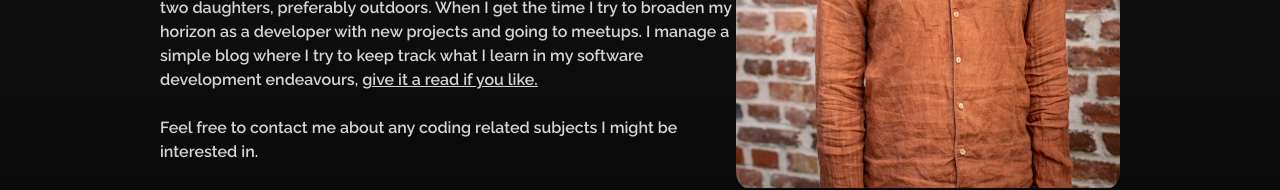
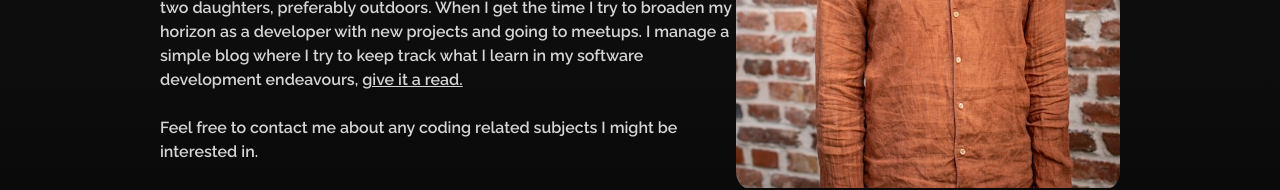
Before and after one commit to qvarnstr0m/NextJSTailwindPortfolio, a Next.js app: page / in a window 1280 px wide. Shown: the part 620-810 px from the top of the page. Built offline with nearby package versions, Linux system fonts and the light colour scheme.

Commit message:
Content tweak

```diff
--- a/components/Me.jsx
+++ b/components/Me.jsx
@@ -58,7 +58,7 @@ const Me = () => {
             target="_self"
             rel="noopener noreferer"
           >
-            give it a read if you like.
+            give it a read.
           </a>
         </p>
         <p className="text-start mt-6">
```
